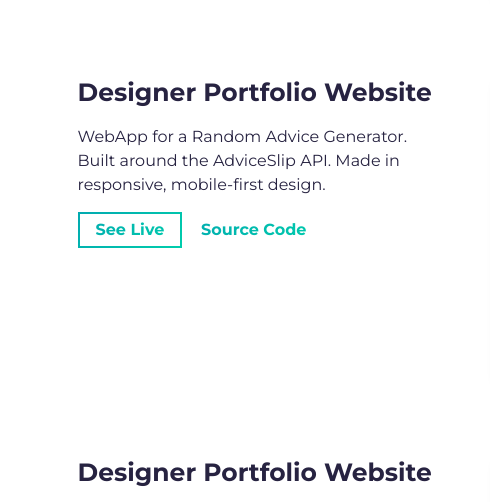
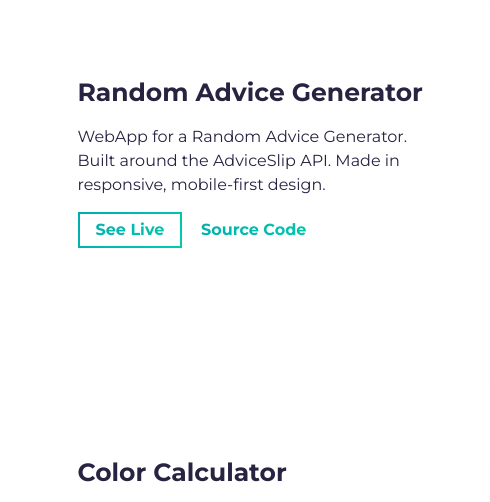
Before and after one commit to juliosmacedo/portfolio, a website built with Parcel: page src/index.html in a window 1280 px wide. Shown: the part 2672-3174 px from the top of the page, 0-490 px from the left. Built offline with nearby package versions, Linux system fonts and the light colour scheme.

Commit message:
Update index.html

```diff
--- a/src/index.html
+++ b/src/index.html
@@ -279,7 +279,7 @@
           <div class="row">
             <div class="col-lg-4 col-sm-12">
               <div class="project-wrapper__text load-hidden">
-                <h3 class="project-wrapper__text-title">Designer Portfolio Website</h3>
+                <h3 class="project-wrapper__text-title">Random Advice Generator</h3>
                 <div>
                   <p class="mb-4">
                     WebApp for a Random Advice Generator. Built around the AdviceSlip API. Made in responsive, mobile-first design.
@@ -329,7 +329,7 @@
           <div class="row">
             <div class="col-lg-4 col-sm-12">
               <div class="project-wrapper__text load-hidden">
-                <h3 class="project-wrapper__text-title">Designer Portfolio Website</h3>
+                <h3 class="project-wrapper__text-title">Color Calculator</h3>
                 <div>
                   <p class="mb-4">
                     RGB to Hex Color Calculator. Made around a simple algorithm, with some cool features added in a simple and clean GUI.
```
